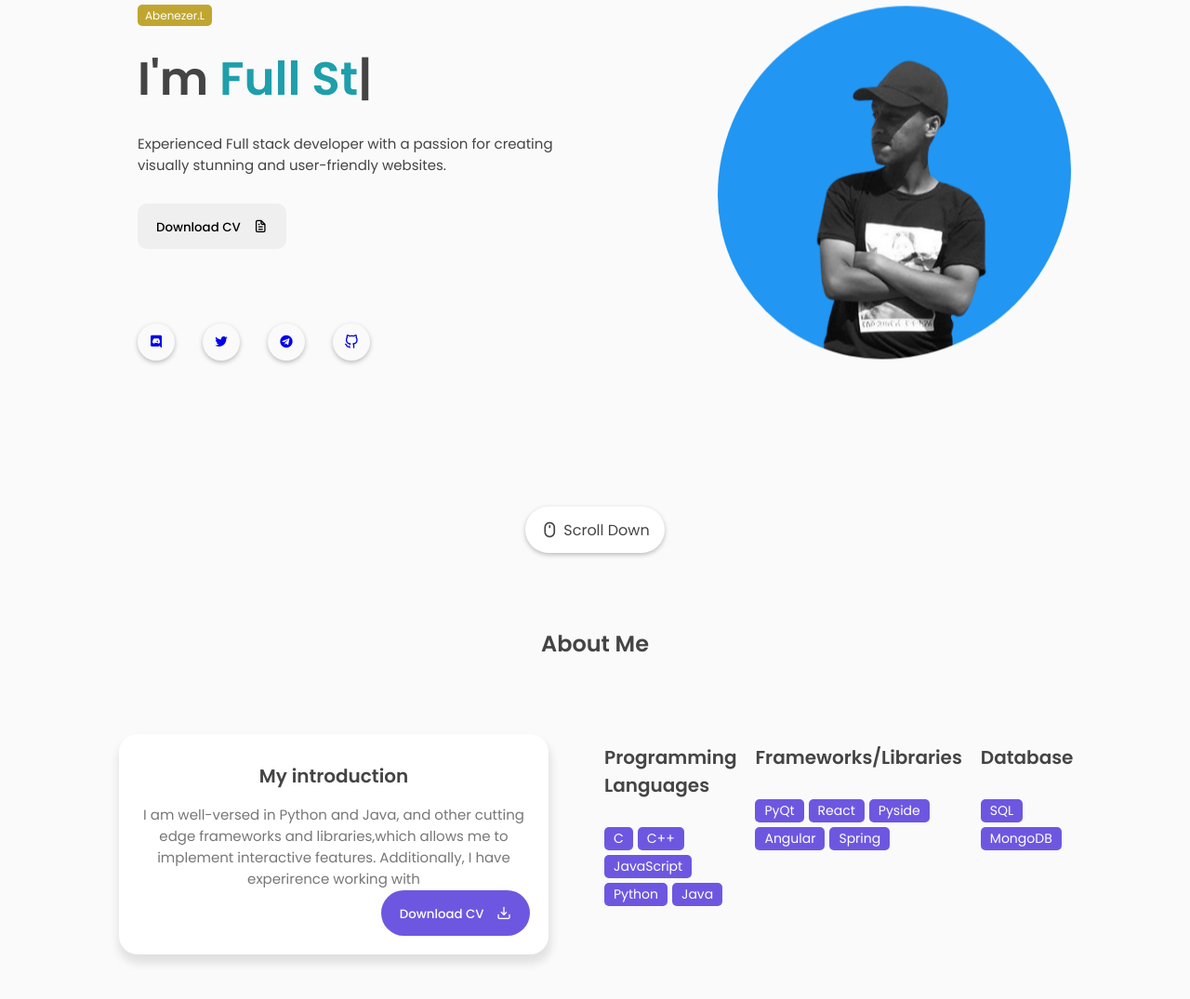
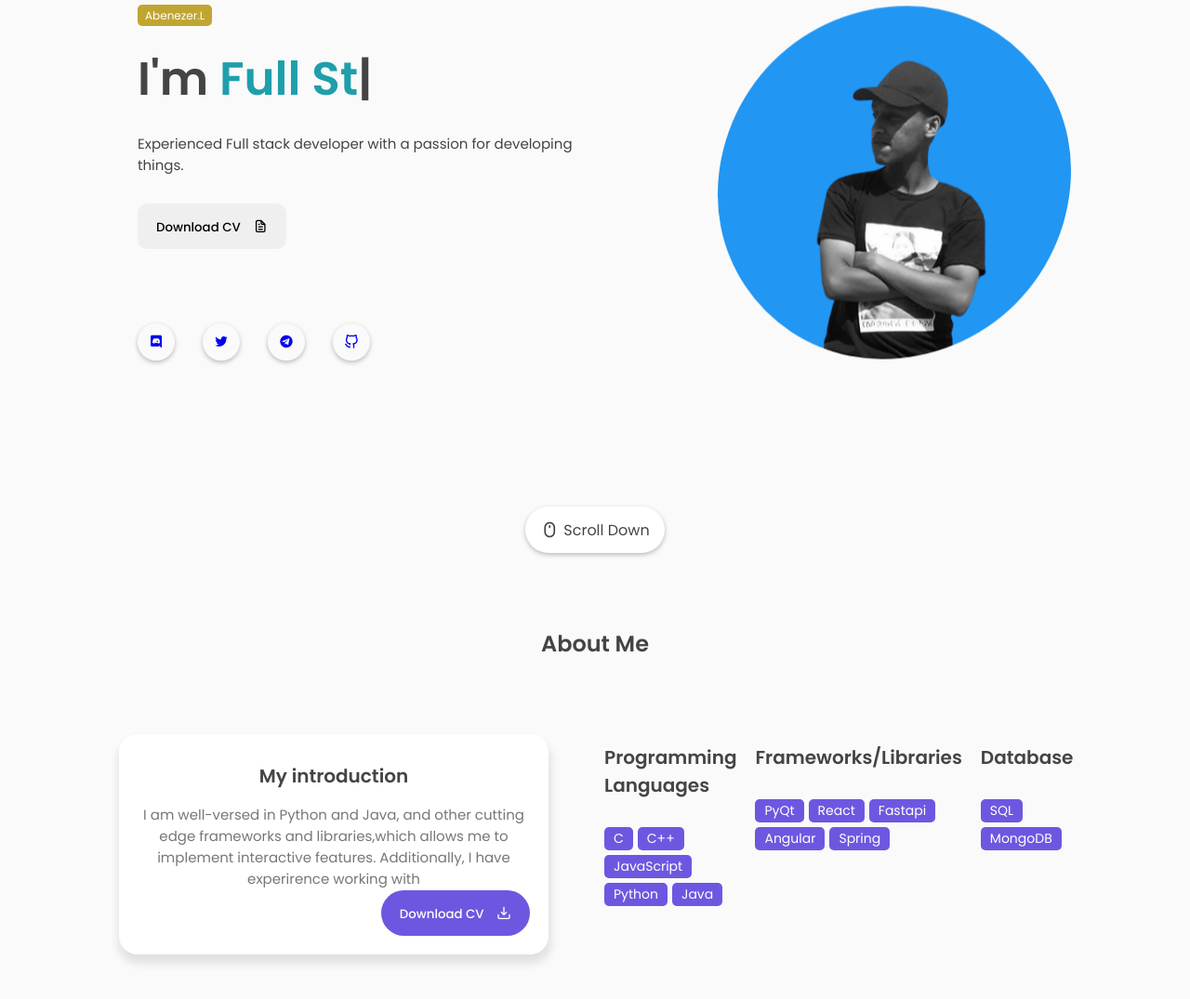
Before and after one commit to itsm3abena/itsm3abena.github.io, a plain HTML site: page index.html in a window 1280 px wide. Shown: the part 205-1280 px from the top of the page at 93% size. Drawn offline with nearby package versions, Linux system fonts and the light colour scheme.

Commit message:
Update skills and description in index.html

```diff
--- a/index.html
+++ b/index.html
@@ -66,7 +66,7 @@
                         <p>I'm <span class="typedText"></span></p>
                     </div>
                     <div class="featured-text-info">
-                        <p>Experienced Full stack developer with a passion for creating visually stunning and user-friendly websites.
+                        <p>Experienced Full stack developer with a passion for developing things.
                         </p>
                     </div>
                     <div class="featured-text-btn">
@@ -137,7 +137,7 @@
                             <div class="skills-list">
                                 <span>PyQt</span>
                                 <span>React</span>
-                                <span>Pyside</span>
+                                <span>Fastapi</span>
                                 <span>Angular</span>
                                 <span>Spring</span>
                             </div>
```
